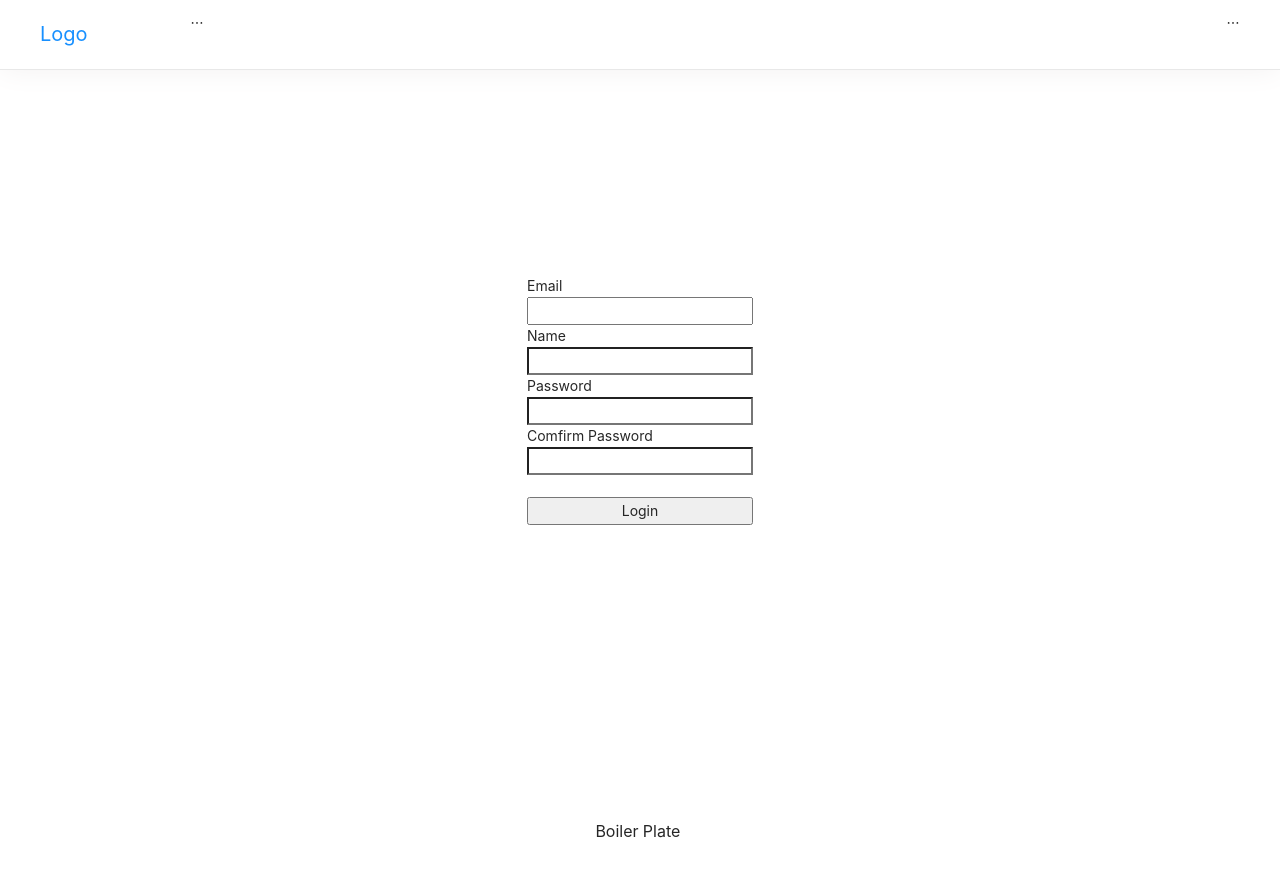
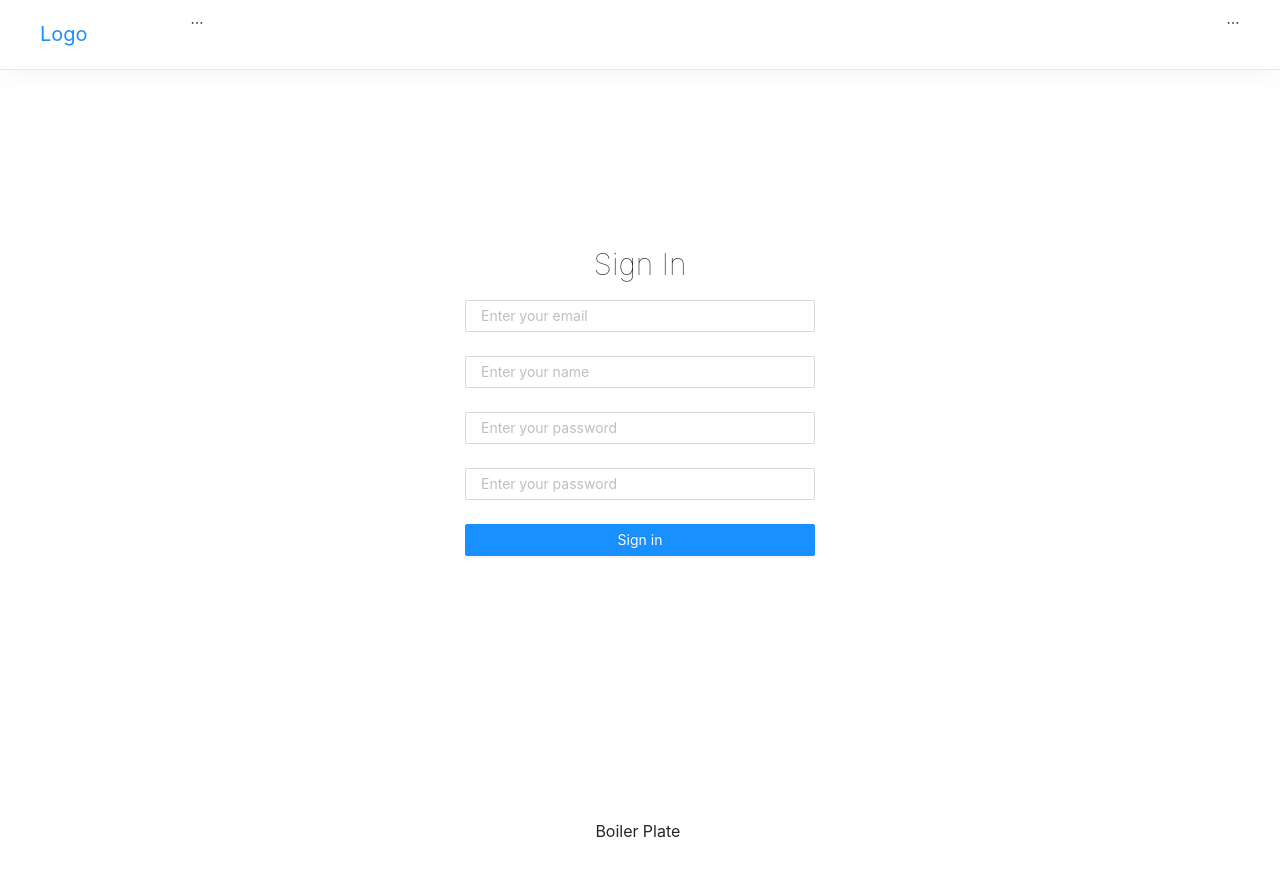
Before and after one commit to danmin20/boilerplate, a React (Create React App) app in the folder client/: page /register in a window 1280 px wide. Shown: the top 876 px of the page. Built offline with nearby package versions, Linux system fonts and the light colour scheme.

Commit message:
style refactoring

```diff
--- a/client/src/components/views/RegisterPage/RegisterPage.js
+++ b/client/src/components/views/RegisterPage/RegisterPage.js
@@ -1,6 +1,10 @@
 import React, { useState } from "react";
 import { useDispatch } from "react-redux";
 import { registerUser } from "../../../_actions/user_action";
+import { Form, Input, Button, Typography } from "antd";
+import Icon from "@ant-design/icons";
+
+const { Title } = Typography;
 
 function RegisterPage(props) {
   const dispatch = useDispatch();
@@ -43,29 +47,62 @@ function RegisterPage(props) {
   };
 
   return (
-    <div
-      style={{
-        display: "flex",
-        justifyContent: "center",
-        alignItems: "center",
-        width: "100%",
-        height: "100vh",
-      }}
-    >
-      <form
-        style={{ display: "flex", flexDirection: "column" }}
-        onSubmit={onSubmitHandler}
-      >
-        <label>Email</label>
-        <input type="email" value={Email} onChange={onEmailHandler} />
-        <label>Name</label>
-        <input type="text" value={Name} onChange={onNameHandler} />
-        <label>Password</label>
-        <input type="password" value={Password} onChange={onPasswordHandler} />
-        <label>Comfirm Password</label>
-        <input type="password" value={Confirm} onChange={onConfirmHandler} />
-        <br />
-        <button>Login</button>
+    <div className="app">
+      <Title level={2} style={{ fontWeight: "100" }}>
+        Sign In
+      </Title>
+      <form style={{ width: "350px" }} onSubmit={onSubmitHandler}>
+        <Form.Item required>
+          <Input
+            id="email"
+            prefix={<Icon type="user" style={{ color: "rgba(0,0,0,.25)" }} />}
+            placeholder="Enter your email"
+            type="email"
+            value={Email}
+            onChange={onEmailHandler}
+          />
+        </Form.Item>
+        <Form.Item required>
+          <Input
+            id="name"
+            prefix={<Icon type="lock" style={{ color: "rgba(0,0,0,.25)" }} />}
+            placeholder="Enter your name"
+            type="name"
+            value={Name}
+            onChange={onNameHandler}
+          />
+        </Form.Item>
+        <Form.Item required>
+          <Input
+            id="password"
+            prefix={<Icon type="lock" style={{ color: "rgba(0,0,0,.25)" }} />}
+            placeholder="Enter your password"
+            type="password"
+            value={Password}
+            onChange={onPasswordHandler}
+          />
+        </Form.Item>
+        <Form.Item required>
+          <Input
+            id="confirm"
+            prefix={<Icon type="lock" style={{ color: "rgba(0,0,0,.25)" }} />}
+            placeholder="Enter your password"
+            type="confirm"
+            value={Confirm}
+            onChange={onConfirmHandler}
+          />
+        </Form.Item>
+        <div>
+          <Button
+            type="primary"
+            htmlType="submit"
+            className="login-form-button"
+            style={{ minWidth: "100%" }}
+            onSubmit={onSubmitHandler}
+          >
+            Sign in
+          </Button>
+        </div>
       </form>
     </div>
   );
```
